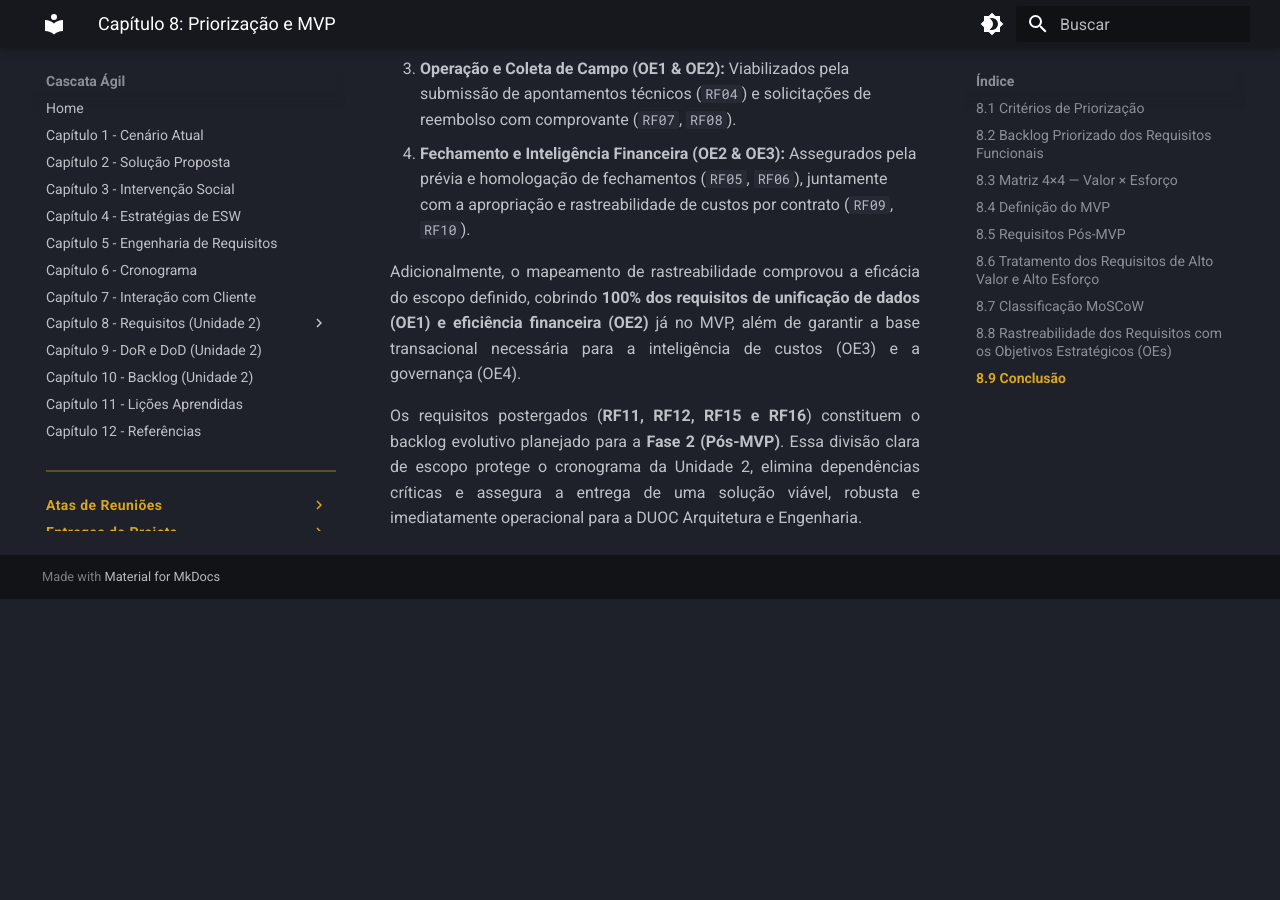
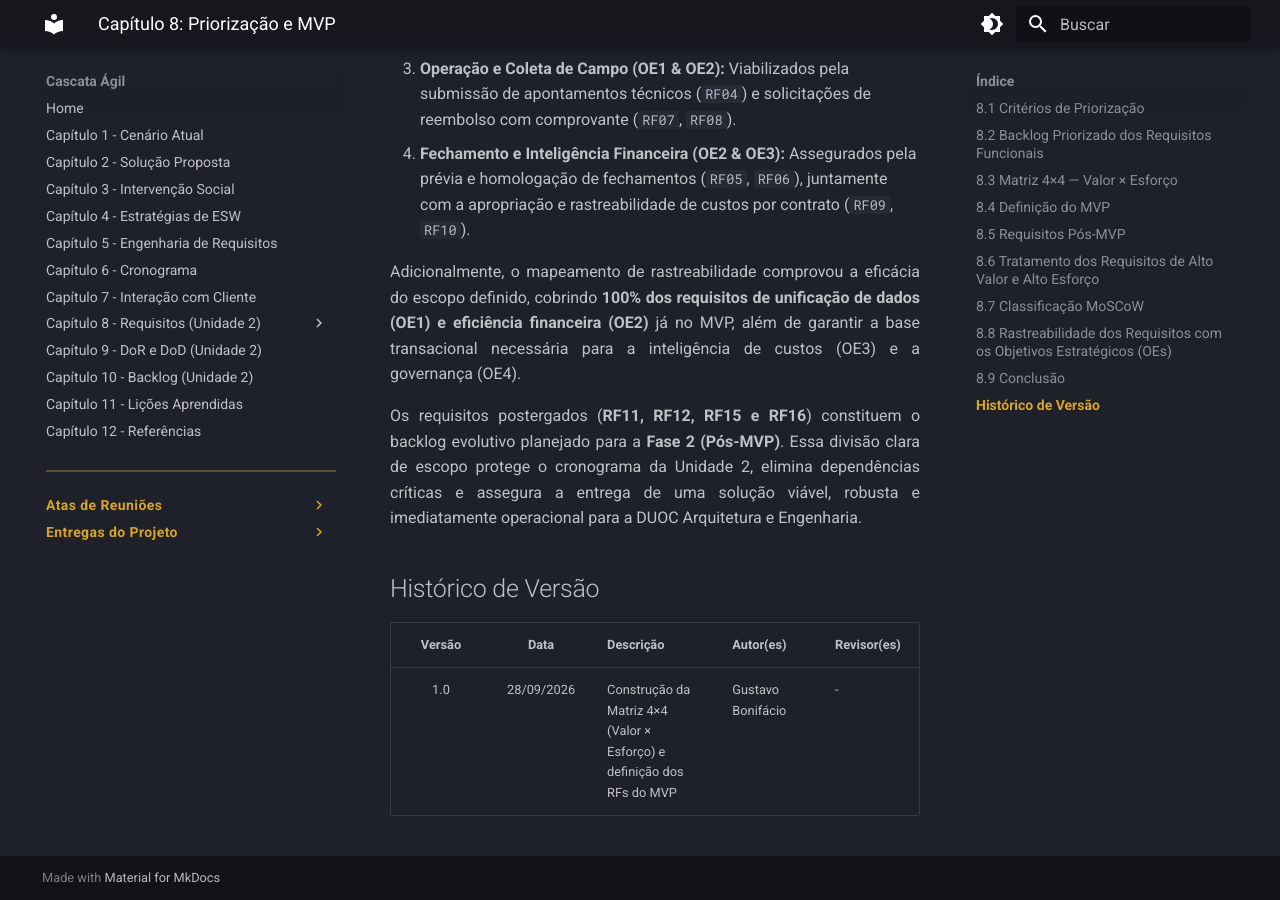
Before and after one commit to mdsreq-fga-unb/REQ-2026.2-T01-DUOC-Finance, an MkDocs documentation site: the page built from docs/requisitos/priorizacao-rf-mvp-e-matriz-4x4.md, in a window 1280 px wide and 900 px high, scrolled down 10455 px. Built offline with MkDocs 1.6.1 and Material for MkDocs 9.7.7, drawn with Linux system fonts in a browser that asks for light colours; before the commit the page ends 11054 px from its top, so only the background shows below that.

Commit message:
docs(priorizacao): adiciona historico de versao

```diff
--- a/docs/requisitos/priorizacao-rf-mvp-e-matriz-4x4.md
+++ b/docs/requisitos/priorizacao-rf-mvp-e-matriz-4x4.md
@@ -211,3 +211,9 @@ A seleção final do MVP abrange **12 Requisitos Funcionais (RF01 a RF10, RF13 e
 Adicionalmente, o mapeamento de rastreabilidade comprovou a eficácia do escopo definido, cobrindo **100% dos requisitos de unificação de dados (OE1) e eficiência financeira (OE2)** já no MVP, além de garantir a base transacional necessária para a inteligência de custos (OE3) e a governança (OE4).
 
 Os requisitos postergados (**RF11, RF12, RF15 e RF16**) constituem o backlog evolutivo planejado para a **Fase 2 (Pós-MVP)**. Essa divisão clara de escopo protege o cronograma da Unidade 2, elimina dependências críticas e assegura a entrega de uma solução viável, robusta e imediatamente operacional para a DUOC Arquitetura e Engenharia.
+
+## Histórico de Versão
+
+| Versão | Data | Descrição | Autor(es) | Revisor(es) |
+| :---: | :---: | :--- | :--- | :--- |
+| 1.0 | 28/09/2026 | Construção da Matriz 4×4 (Valor × Esforço) e definição dos RFs do MVP | Gustavo Bonifácio | - |
```
